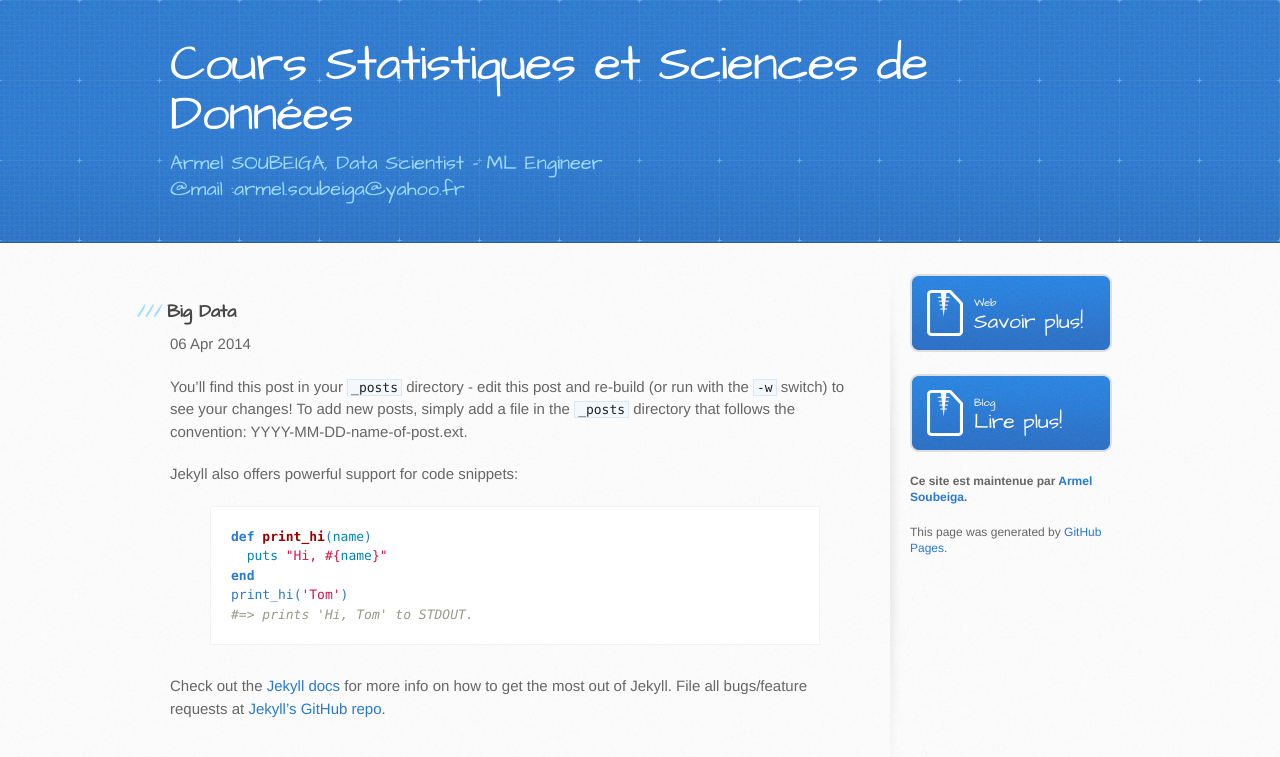
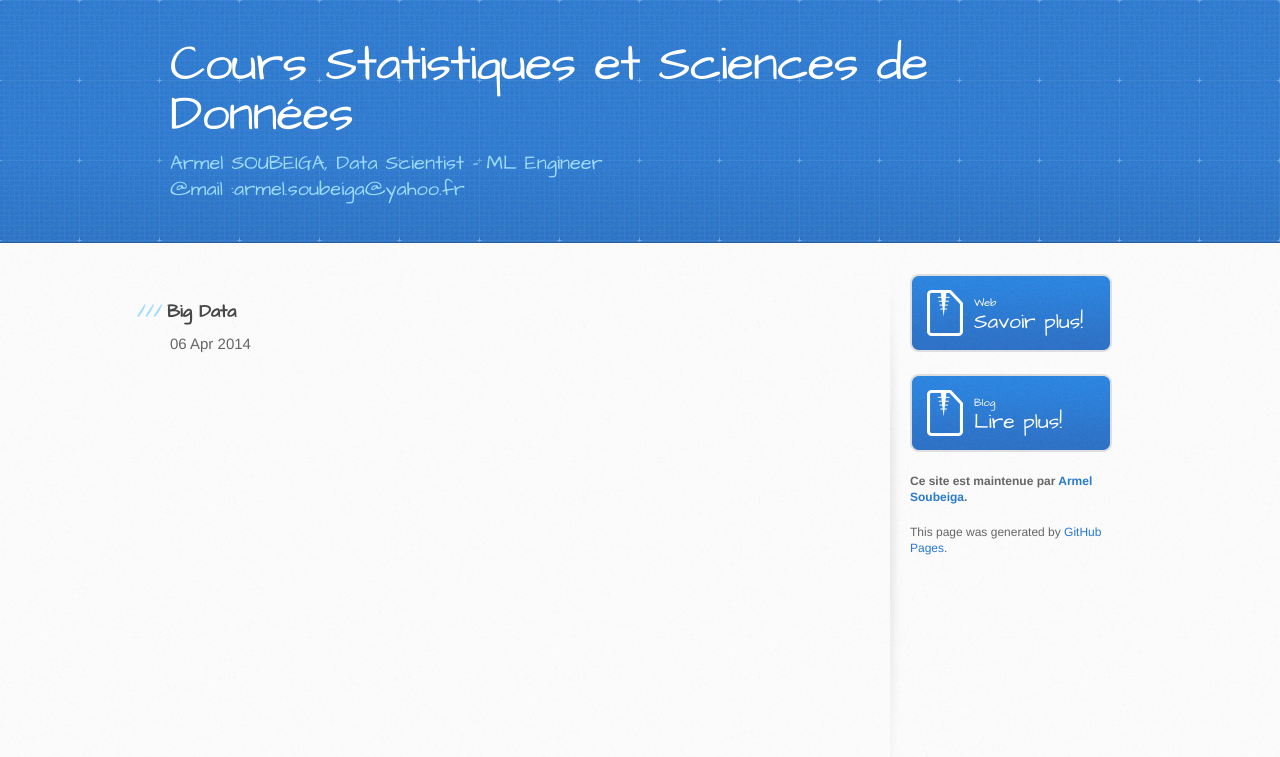
Before and after one commit to armelsoubeiga/Cours, a Jekyll site: the page built from bigdata/_posts/2021-12-11-Big-Data.md, in a window 1280 px wide. Shown: the top 757 px of the page. Built offline with Jekyll 4.4.1, drawn with Linux system fonts in a browser that asks for light colours.

Commit message:
Update 2021-12-11-Big-Data.md

```diff
--- a/bigdata/_posts/2021-12-11-Big-Data.md
+++ b/bigdata/_posts/2021-12-11-Big-Data.md
@@ -2,23 +2,4 @@
 layout: post
 title:  "Big Data"
 date:   2014-04-06 15:40:56
-categories: jekyll update
 ---
-
-You'll find this post in your `_posts` directory - edit this post and re-build (or run with the `-w` switch) to see your changes!
-To add new posts, simply add a file in the `_posts` directory that follows the convention: YYYY-MM-DD-name-of-post.ext.
-
-Jekyll also offers powerful support for code snippets:
-
-{% highlight ruby %}
-def print_hi(name)
-  puts "Hi, #{name}"
-end
-print_hi('Tom')
-#=> prints 'Hi, Tom' to STDOUT.
-{% endhighlight %}
-
-Check out the [Jekyll docs][jekyll] for more info on how to get the most out of Jekyll. File all bugs/feature requests at [Jekyll's GitHub repo][jekyll-gh].
-
-[jekyll-gh]: https://github.com/mojombo/jekyll
-[jekyll]:    http://jekyllrb.com
```
